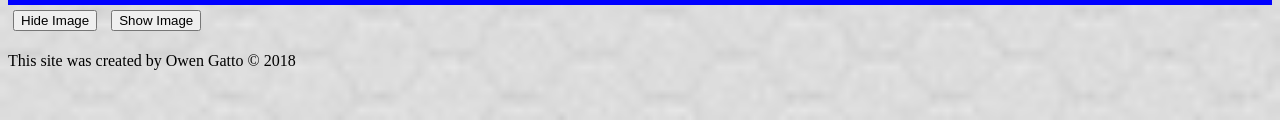
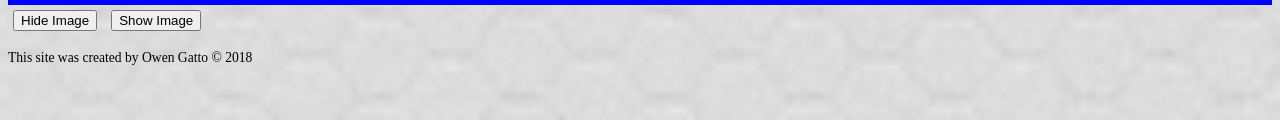
Before and after one commit to ogatto/SI-339-WK02-Hands-on, a plain HTML site: page WebDesign2018-master/Final Exam/webDesignExam/index.html in a window 1280 px wide. Shown: the part 680-800 px from the top of the page. Drawn offline with nearby package versions, Linux system fonts and the light colour scheme.

Commit message:
final styles added

```diff
--- a/WebDesign2018-master/Final Exam/webDesignExam/css/style.css
+++ b/WebDesign2018-master/Final Exam/webDesignExam/css/style.css
@@ -33,3 +33,9 @@ button{
 	display:inline-block;
 	margin:5px;
 }
+
+footer{
+	font-size: .85em;
+	text-align: left;
+
+}
```
